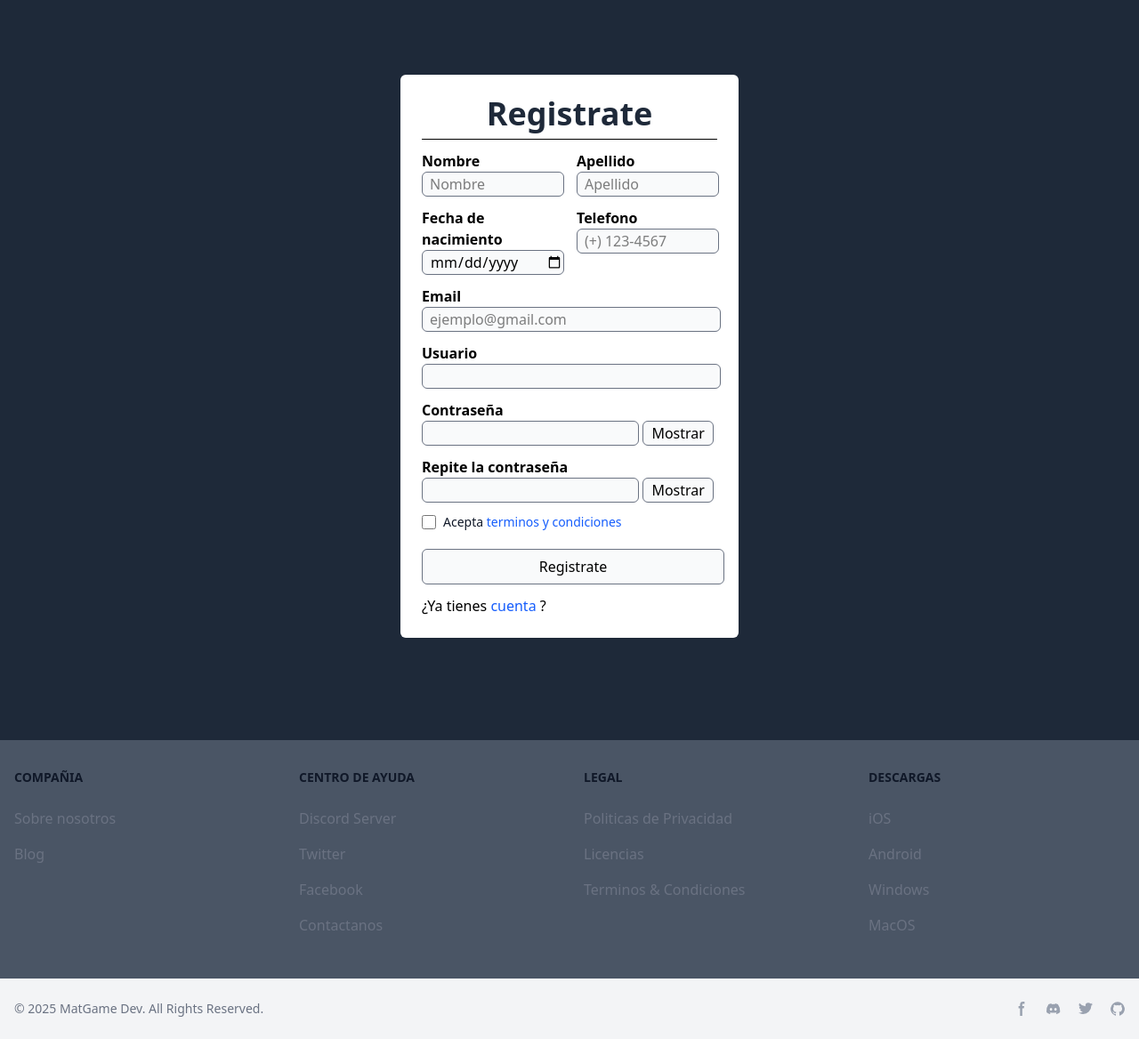
After one commit to Edara2004/php-university, a PHP site: page /view/login/registration.php in a window 1280 px wide. The commit adds this page. Shown: the whole page at 89% size. Run offline with PHP 8.4, Linux system fonts and the light colour scheme.

Commit message:
adding footer and refactoring code

```diff
--- a/utils/encrypt-registration.php
+++ b/components/encrypt-registration.php
@@ -1,6 +1,8 @@
+
+
 <?php
 
-require_once ("index.php");
+require_once ("../../index.php");
 require_once ("config.php");
 
 
@@ -76,10 +78,15 @@ if(isset($_POST['SingUp'])){
     $result = $stmtinsert->execute([$UserDbEncrypt, $PasswordDbEncrypt, $fullname, $email, $phoneNumber, $birthday]);
     if($result)
     {
-        echo "Agregado Exitosamente";
+        echo '<script type="text/javascript">';
+        echo 'alert("El usuario fue registrado exitosamente.");';
+        echo '</script>';
+        header("location: login.php");
+        exit;
     }else{
-        echo "Error";
+        echo '<script type="text/javascript">';
+        echo 'alert("Ha ocurrido un error.");';
+        echo '</script>';;
     }
 }
-
 ?>
--- /dev/null
+++ b/sections/footer.php
@@ -0,0 +1,95 @@
+<footer class="bg-gray-600">
+    <div class="mx-auto w-full max-w-screen-xl">
+      <div class="grid grid-cols-2 gap-8 px-4 py-6 lg:py-8 md:grid-cols-4">
+        <div>
+            <h2 class="mb-6 text-sm font-semibold text-gray-900 uppercase dark:text-white">Compañia</h2>
+            <ul class="text-gray-500 dark:text-gray-400 font-medium">
+                <li class="mb-4">
+                    <a href="#" class=" hover:underline">Sobre nosotros</a>
+                </li>
+                <li class="mb-4">
+                    <a href="#" class="hover:underline">Blog</a>
+                </li>
+            </ul>
+        </div>
+        <div>
+            <h2 class="mb-6 text-sm font-semibold text-gray-900 uppercase dark:text-white">Centro de ayuda</h2>
+            <ul class="text-gray-500 dark:text-gray-400 font-medium">
+                <li class="mb-4">
+                    <a href="https://discord.gg/wzZqUk38BU" class="hover:underline">Discord Server</a>
+                </li>
+                <li class="mb-4">
+                    <a href="#" class="hover:underline">Twitter</a>
+                </li>
+                <li class="mb-4">
+                    <a href="#" class="hover:underline">Facebook</a>
+                </li>
+                <li class="mb-4">
+                    <a href="#" class="hover:underline">Contactanos</a>
+                </li>
+            </ul>
+        </div>
+        <div>
+            <h2 class="mb-6 text-sm font-semibold text-gray-900 uppercase dark:text-white">Legal</h2>
+            <ul class="text-gray-500 dark:text-gray-400 font-medium">
+                <li class="mb-4">
+                    <a href="#" class="hover:underline">Politicas de Privacidad</a>
+                </li>
+                <li class="mb-4">
+                    <a href="#" class="hover:underline">Licencias</a>
+                </li>
+                <li class="mb-4">
+                    <a href="#" class="hover:underline">Terminos &amp; Condiciones</a>
+                </li>
+            </ul>
+        </div>
+        <div>
+            <h2 class="mb-6 text-sm font-semibold text-gray-900 uppercase dark:text-white">Descargas</h2>
+            <ul class="text-gray-500 dark:text-gray-400 font-medium">
+                <li class="mb-4">
+                    <a href="../../view/maintances/maintance.php" class="hover:underline">iOS</a>
+                </li>
+                <li class="mb-4">
+                    <a href="../../view/maintances/maintance.php" class="hover:underline">Android</a>
+                </li>
+                <li class="mb-4">
+                    <a href="../../view/maintances/maintance.php" class="hover:underline">Windows</a>
+                </li>
+                <li class="mb-4">
+                    <a href="../../view/maintances/maintance.php" class="hover:underline">MacOS</a>
+                </li>
+            </ul>
+        </div>
+    </div>
+    <div class="px-4 py-6 bg-gray-100 dark:bg-gray-700 md:flex md:items-center md:justify-between">
+        <span class="text-sm text-gray-500 dark:text-gray-300 sm:text-center">© 2025 <a href="https://github.com/Edara2004/php-university">MatGame Dev</a>. All Rights Reserved.
+        </span>
+        <div class="flex mt-4 sm:justify-center md:mt-0 space-x-5 rtl:space-x-reverse">
+            <a href="#" class="text-gray-400 hover:text-gray-900 dark:hover:text-white">
+                  <svg class="w-4 h-4" aria-hidden="true" xmlns="http://www.w3.org/2000/svg" fill="currentColor" viewBox="0 0 8 19">
+                        <path fill-rule="evenodd" d="M6.135 3H8V0H6.135a4.147 4.147 0 0 0-4.142 4.142V6H0v3h2v9.938h3V9h2.021l.592-3H5V3.591A.6.6 0 0 1 5.592 3h.543Z" clip-rule="evenodd"/>
+                    </svg>
+                  <span class="sr-only">Facebook page</span>
+              </a>
+              <a href="https://discord.gg/wzZqUk38BU" class="text-gray-400 hover:text-gray-900 dark:hover:text-white">
+                  <svg class="w-4 h-4" aria-hidden="true" xmlns="http://www.w3.org/2000/svg" fill="currentColor" viewBox="0 0 21 16">
+                        <path d="M16.942 1.556a16.3 16.3 0 0 0-4.126-1.3 12.04 12.04 0 0 0-.529 1.1 15.175 15.175 0 0 0-4.573 0 11.585 11.585 0 0 0-.535-1.1 16.274 16.274 0 0 0-4.129 1.3A17.392 17.392 0 0 0 .182 13.218a15.785 15.785 0 0 0 4.963 2.521c.41-.564.773-1.16 1.084-1.785a10.63 10.63 0 0 1-1.706-.83c.143-.106.283-.217.418-.33a11.664 11.664 0 0 0 10.118 0c.137.113.277.224.418.33-.544.328-1.116.606-1.71.832a12.52 12.52 0 0 0 1.084 1.785 16.46 16.46 0 0 0 5.064-2.595 17.286 17.286 0 0 0-2.973-11.59ZM6.678 10.813a1.941 1.941 0 0 1-1.8-2.045 1.93 1.93 0 0 1 1.8-2.047 1.919 1.919 0 0 1 1.8 2.047 1.93 1.93 0 0 1-1.8 2.045Zm6.644 0a1.94 1.94 0 0 1-1.8-2.045 1.93 1.93 0 0 1 1.8-2.047 1.918 1.918 0 0 1 1.8 2.047 1.93 1.93 0 0 1-1.8 2.045Z"/>
+                    </svg>
+                  <span class="sr-only">Discord community</span>
+              </a>
+              <a href="#" class="text-gray-400 hover:text-gray-900 dark:hover:text-white">
+                  <svg class="w-4 h-4" aria-hidden="true" xmlns="http://www.w3.org/2000/svg" fill="currentColor" viewBox="0 0 20 17">
+                    <path fill-rule="evenodd" d="M20 1.892a8.178 8.178 0 0 1-2.355.635 4.074 4.074 0 0 0 1.8-2.235 8.344 8.344 0 0 1-2.605.98A4.13 4.13 0 0 0 13.85 0a4.068 4.068 0 0 0-4.1 4.038 4 4 0 0 0 .105.919A11.705 11.705 0 0 1 1.4.734a4.006 4.006 0 0 0 1.268 5.392 4.165 4.165 0 0 1-1.859-.5v.05A4.057 4.057 0 0 0 4.1 9.635a4.19 4.19 0 0 1-1.856.07 4.108 4.108 0 0 0 3.831 2.807A8.36 8.36 0 0 1 0 14.184 11.732 11.732 0 0 0 6.291 16 11.502 11.502 0 0 0 17.964 4.5c0-.177 0-.35-.012-.523A8.143 8.143 0 0 0 20 1.892Z" clip-rule="evenodd"/>
+                </svg>
+                  <span class="sr-only">Twitter page</span>
+              </a>
+              <a href="https://github.com/Edara2004/php-university" class="text-gray-400 hover:text-gray-900 dark:hover:text-white">
+                  <svg class="w-4 h-4" aria-hidden="true" xmlns="http://www.w3.org/2000/svg" fill="currentColor" viewBox="0 0 20 20">
+                        <path fill-rule="evenodd" d="M10 .333A9.911 9.911 0 0 0 6.866 19.65c.5.092.678-.215.678-.477 0-.237-.01-1.017-.014-1.845-2.757.6-3.338-1.169-3.338-1.169a2.627 2.627 0 0 0-1.1-1.451c-.9-.615.07-.6.07-.6a2.084 2.084 0 0 1 1.518 1.021 2.11 2.11 0 0 0 2.884.823c.044-.503.268-.973.63-1.325-2.2-.25-4.516-1.1-4.516-4.9A3.832 3.832 0 0 1 4.7 7.068a3.56 3.56 0 0 1 .095-2.623s.832-.266 2.726 1.016a9.409 9.409 0 0 1 4.962 0c1.89-1.282 2.717-1.016 2.717-1.016.366.83.402 1.768.1 2.623a3.827 3.827 0 0 1 1.02 2.659c0 3.807-2.319 4.644-4.525 4.889a2.366 2.366 0 0 1 .673 1.834c0 1.326-.012 2.394-.012 2.72 0 .263.18.572.681.475A9.911 9.911 0 0 0 10 .333Z" clip-rule="evenodd"/>
+                  </svg>
+                  <span class="sr-only">GitHub account</span>
+              </a>
+        </div>
+      </div>
+    </div>
+</footer>
--- /dev/null
+++ b/sections/header.php
@@ -0,0 +1,3 @@
+<header>
+
+</header>
--- /dev/null
+++ b/view/login/registration.php
@@ -0,0 +1,127 @@
+<?php
+require_once("../../components/config.php");
+require_once("../../components/encrypt-registration.php");
+?>
+
+<!DOCTYPE html>
+<html lang="es">
+<head>
+    <meta charset="UTF-8">
+    <meta name="viewport" content="width=device-width, initial-scale=1.0">
+    <title>Registro</title>
+    <script src="https://cdn.jsdelivr.net/npm/@tailwindcss/browser@4"></script>
+</head>
+<body class="bg-gray-800">
+
+<!-- Header -->
+
+
+
+<!-- Main -->
+<main class="mb-8">
+    <div class="flex justify-center items-center h-screen">
+        <!-- Login Form -->
+        <div class="w-95 p-6 shadows-lg bg-white rounded-md">
+            <form action="registration.php" method="post">
+                <div class="columns-1">
+                    <div>
+                        <div class="bg-gray">
+                            <h1 class=" text-center mb-2 text-4xl font-extrabold text-gray-800">Registrate</h1>
+                            <hr class="mb-3">
+
+                            <!-- Name section -->
+                            <div>
+                                <div class="columns-2">
+                                    <div class="columns-2 mb-6">
+                                        <label for="name"><b>Nombre</b></label>
+                                        <input class="bg-gray-50 border border-gray-500 w-40 rounded-md ps-2 h-7" type="text" name="name" placeholder="Nombre" required>
+                                    </div>
+                                    <div class="columns-2">
+                                        <label for="last-name"><b>Apellido</b></label>
+                                        <input class="bg-gray-50 border border-gray-500 w-40 rounded-md ps-2 h-7" type="text" name="last-name" placeholder="Apellido" required>
+                                    </div>
+                                </div>
+                            </div>
+
+                            <!-- Date of birth -->
+                            <div class="columns-2" >
+                                <label for="birthday"><b>Fecha de nacimiento</b></label>
+                                <div>
+                                    <input class="bg-gray-50 border border-gray-500 col-span-2 mb-3 rounded-md w-40 ps-2 h-7 pt-center" type="date" name="birthday" required>
+                                </div>
+
+                            <!-- Phone number -->
+                                <label for="phone-number"><b>Telefono</b></label>
+                                <div>
+                                    <input class="bg-gray-50 border border-gray-500 col-span-2 mb-3 rounded-md w-40 ps-2 h-7 pt-center" type="text" name="phone-number" placeholder="(+) 123-4567">
+                                </div>
+                            </div>
+
+
+                            <!-- Email section-->
+                            <div >
+                                <label for="email-user"><b>Email</b></label>
+                                <div>
+                                    <input class="bg-gray-50 border border-gray-500 mb-3 rounded-md w-84 ps-2 h-7" type="text" name="email-user" placeholder="ejemplo@gmail.com" required>
+                                </div>
+                            </div>
+
+                            <!-- User section -->
+                            <div >
+                                <label for="user"><b>Usuario</b></label>
+                                <div>
+                                    <input class="bg-gray-50 border border-gray-500 col-span-2 mb-3 rounded-md w-84 ps-2 h-7" type="text" name="user" required>
+                                </div>
+                            </div>
+
+                            <!-- Password section -->
+                            <div >
+                                <label for="UserPassword"><b>Contraseña</b></label>
+                                <div class="mb-3">
+                                    <input class="bg-gray-50 border border-gray-500 rounded-md w-61 ps-2 h-7" type="password" name="UserPassword" id="userPassword" required>
+                                    <button class="bg-gray-50 border border-gray-500 w-20 rounded-md h-7 hover:bg-gray-500 dark:hover:text-white" type="button" id="button-addon2" onclick="togglePassword()">Mostrar</button>
+                                </div>
+                            </div>
+
+                            <div >
+                                <label for="UserPassword"><b>Repite la contraseña</b></label>
+                                <div class="input-group mb-3">
+                                    <input class="bg-gray-50 border border-gray-500 rounded-md w-61 ps-2 h-7" type="password" name="UserPassword" id="userPasswordR" required>
+                                    <button class="bg-gray-50 border border-gray-500 w-20 rounded-md h-7 hover:bg-gray-500 dark:hover:text-white" type="button" id="button-addon2" onclick="togglePassword2()">Mostrar</button>
+                                </div>
+                            </div>
+
+                            <!-- Terms and conditions -->
+                            <div class="flex items-start mb-5">
+                                <div class="flex items-center h-5">
+                                    <input id="terms" type="checkbox" value="" class="w-4 h-4">
+                                    <label for="terms" class="ms-2 text-sm font-medium text-gray-900 dark:text-gray-500">Acepta <a href="#" class="text-blue-600 hover:underline dark:text-blue-500">terminos y condiciones</a></label>
+                                </div>
+                            </div>
+
+                            <!-- Register Buttom -->
+                            <div class="text-start mb-3">
+                                <input class="bg-gray-50 border border-gray-500 w-85 rounded-md h-10 hover:bg-gray-500 dark:hover:text-white" type="submit" name="SingUp" value="Registrate">
+                            </div>
+
+                            <!-- Return Login -->
+                            <div>
+                                <div class="text-start">
+                                    <label>¿Ya tienes </label><a href="login.php" class="text-blue-600 hover:underline dark:text-blue-500">cuenta </a><label>?</label>
+                                </div>
+                            </div>
+                        </div>
+                    </div>
+                </div>
+            </form>
+        </div>
+    </div>
+</main>
+
+<!-- Footer -->
+
+<?php require '../../sections/footer.php'; ?>
+
+<script src="../../js/toggle-password.js"></script>
+</body>
+</html>
```
Also changed, not shown: js/register-alerts.js (added, +15 -0 lines), registration.php (deleted, +0 -110 lines), view/login/login.php (added, +11 -0 lines), view/maintances/maintance.php (added, +26 -0 lines), view/share/politics-and-conditions.php (added, +37 -0 lines), components/config.php (renamed from config.php).
